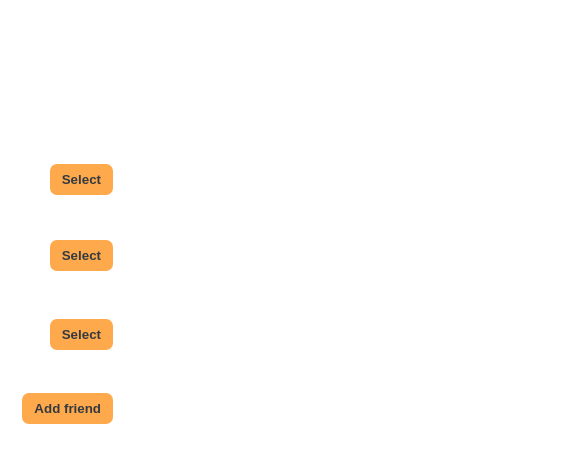
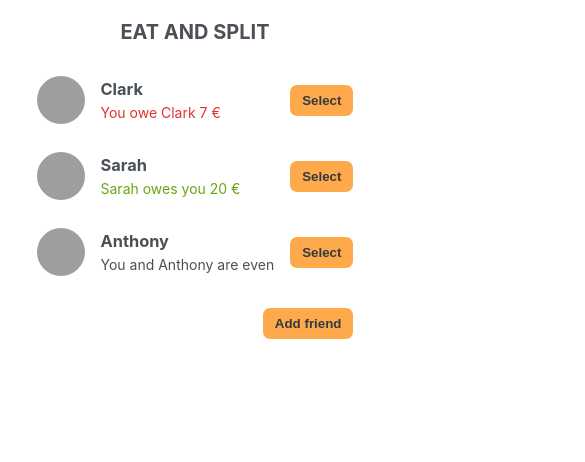
Before and after one commit to SimAndrew/Eat-n-Split-React, a React (Vite) app: page / in a window 390 px wide. Shown: the top 462 px of the page, 585 px wide, since content can reach past the window. Built offline with nearby package versions, Linux system fonts and the light colour scheme; grey boxes are pictures that could not be loaded.

Commit message:
feat: add media query for mobile devices

```diff
--- a/src/App.css
+++ b/src/App.css
@@ -18,19 +18,27 @@ html {
 }
 
 body {
-	height: 100vh;
 	color: #495057;
 	display: flex;
 	align-items: center;
 	justify-content: center;
+
 }
 
 .app {
-	min-height: 66vh;
-	display: grid;
-	grid-template-columns: 34rem 44rem;
-	column-gap: 4rem;
-	align-items: start;
+	display: flex;
+	align-items: center;
+	justify-content: center;
+	flex-wrap: wrap;
+	padding: 1rem;
+	gap: 4rem;
+}
+
+h1 {
+	text-align: center;
+	text-transform: uppercase;
+	margin-bottom: 2rem;
+	font-size: 2rem;
 }
 
 .button {
@@ -166,3 +174,22 @@ form h2 {
 	letter-spacing: -0.5px;
 	margin-bottom: 1.6rem;
 }
+
+@media screen and (max-width: 1080px) {
+	.app {
+		padding: 0 2rem;
+	}
+
+	form {
+		display: flex;
+		flex-direction: column;
+		font-size: 1.4rem;
+	}
+}
+
+@media screen and (max-width: 800px) {
+	.app {
+		padding: 2rem 2rem;
+		gap: 2rem;
+	}
+}
--- a/src/App.jsx
+++ b/src/App.jsx
@@ -63,6 +63,7 @@ export default function App() {
 	return (
 		<div className="app">
 			<div className="sidebar">
+				<h1>Eat and Split</h1>
 				<FriendsList
 					friends={friends}
 					selectedFriend={selectedFriend}
```
